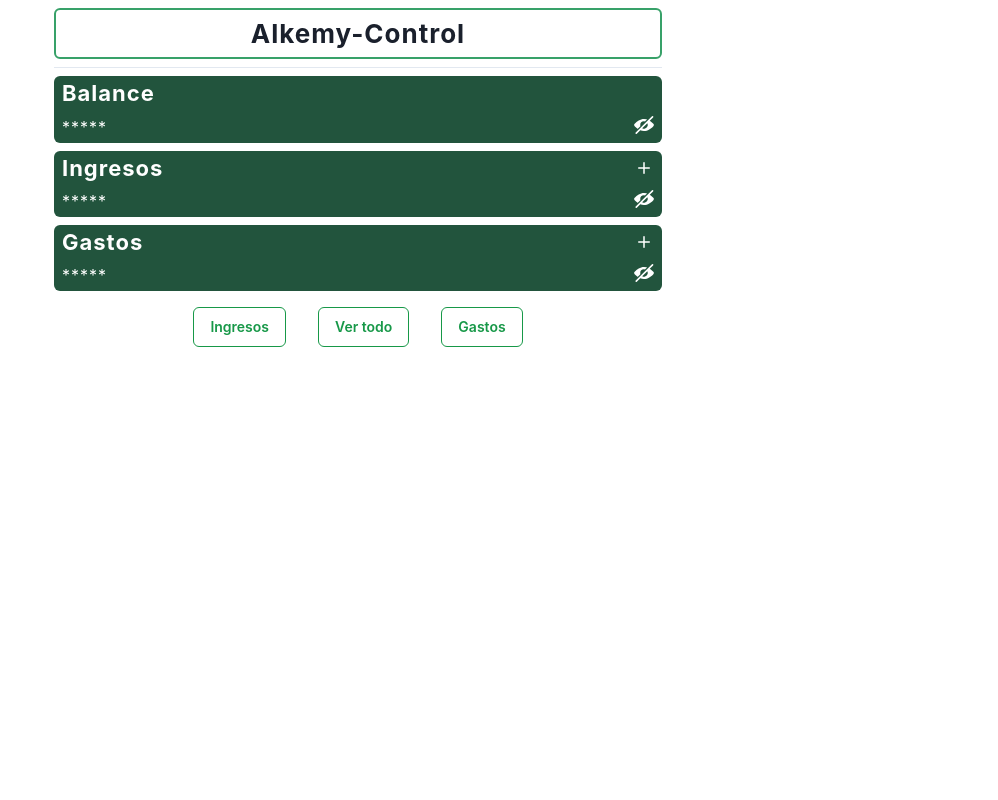
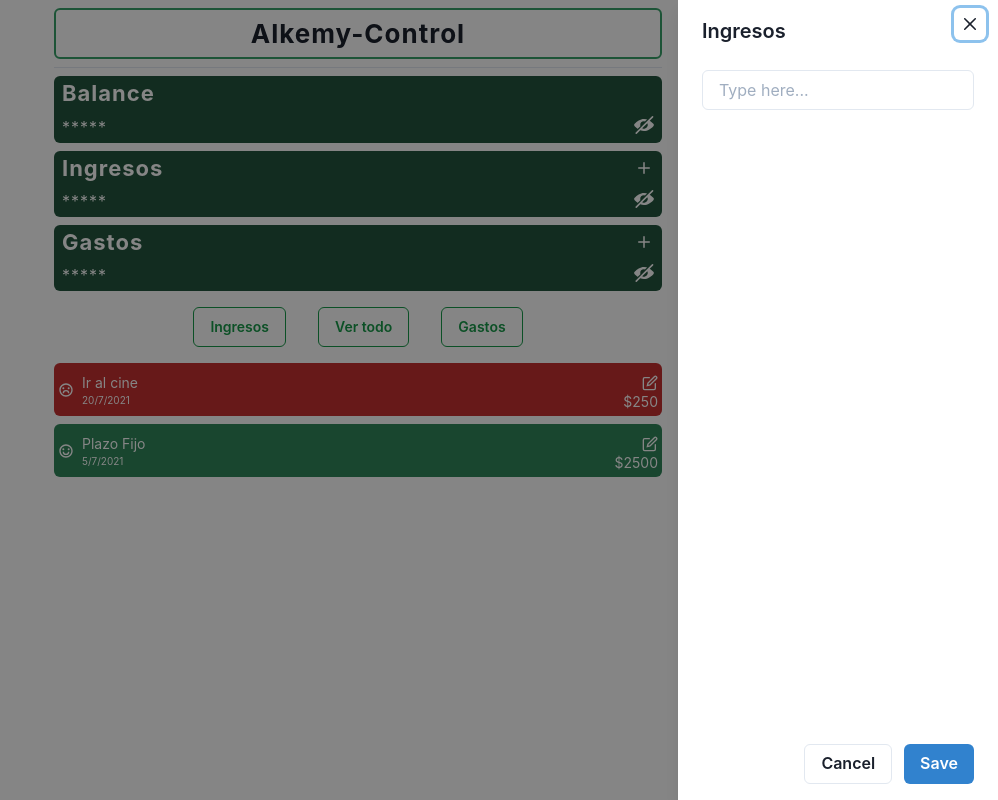
Before and after one commit to josesantangelo/ChallengeAlkemy, a React (Vite) app in the folder client/: page / in a window 1280 px wide. Both pictures are taken after a click on the icon 926 px from the left and 167 px from the top of the page. Shown: the whole page, without its empty margins (282-1280 px from the left). Built offline with nearby package versions, Linux system fonts and the light colour scheme.

Commit message:
useDisclosures in App // Drawer templates in Income & Expense

```diff
--- a/client/src/App.jsx
+++ b/client/src/App.jsx
@@ -16,24 +16,77 @@ import axios from "axios";
 import IncomeDrawer from './components/IncomeDrawer';
 import ExpenseDrawer from './components/ExpenseDrawer';
 import MovementInfo from './components/MovementInfo';
-import { balanceInfo, filterButtons } from './utils/constants'
+import { filterButtons } from './utils/constants'
+
+
+
+
+
+
+
+
+
 function App() {
+  //useDisclosures :
+  const {
+    isOpen: isOpenIncomeDrawer,
+    onOpen: onOpenIncomeDrawer,
+    onClose: onCloseIncomeDrawer,
+  } = useDisclosure();
+
+  const {
+    isOpen: isOpenExpenseDrawer,
+    onOpen: onOpenExpenseDrawer,
+    onClose: onCloseExpenseDrawer,
+  } = useDisclosure();
+
+
+  const balanceInfo = [
+    {
+      header: "Balance",
+      // info: balance,
+      add: false,
+    },
+    {
+      header: "Ingresos",
+      // info: incomes,
+      add: true,
+      modal: onOpenIncomeDrawer,
+    },
+    {
+      header: "Gastos",
+      // info: expenses,
+      add: true,
+      modal: onOpenExpenseDrawer,
+    },
+  ]
+
+
+  //useStates :
   const [visibleNumbers, setVisibleNumbers] = useState(false);
+
+
+
+
 
   let visibleInfo = [
     {
+      "id": 1,
       "concept": "Ir al cine",
       "date": "20/7/2021",
       "amount": -250,
       "type": "expense"
     },
     {
+      "id": 2,
       "concept": "Plazo Fijo",
       "date": "5/7/2021",
       "amount": 2500,
       "type": "income"
     },
   ]
+
+
 
 
   return (
@@ -66,6 +119,7 @@ function App() {
                 justifyContent="center"
                 paddingX={2}
                 paddingY={1}
+                key={element.header}
               >
                 <Stack
                   alignItems="center"
@@ -113,10 +167,10 @@ function App() {
         {
           visibleInfo.map(element => {
             // let modal;
-            // element.type === "income" ? modal = onOpenIncomeModal : modal = onOpenExpenseModal
+            // element.type === "income" ? modal = onOpenIncomeDrawer : modal = onOpenExpenseModal
             return (
               <MovementInfo
-                key={element.concept}
+                key={element.id}
                 amount={element.amount}
                 concept={element.concept}
                 date={element.date}
@@ -126,7 +180,24 @@ function App() {
               />
             );
           }).slice(0, 10)}
-      </Stack> : <Stack justifyContent="center" paddingTop={10} alignItems="center"><Spinner color={"green.500"} size="xl" /> </Stack>}
+      </Stack> :
+        <Stack justifyContent="center" paddingTop={10} alignItems="center">
+          <Spinner color={"green.500"} size="xl" />
+        </Stack>}
+
+      <IncomeDrawer
+        isOpen={isOpenIncomeDrawer}
+        onClose={onCloseIncomeDrawer}
+        onOpen={onOpenIncomeDrawer}
+      />
+
+
+      <ExpenseDrawer
+        isOpen={isOpenExpenseDrawer}
+        onClose={onCloseExpenseDrawer}
+        onOpen={onOpenExpenseDrawer}
+      />
+
 
 
     </Container>
--- a/client/src/components/ExpenseDrawer.jsx
+++ b/client/src/components/ExpenseDrawer.jsx
@@ -1,8 +1,44 @@
-import React from 'react'
+import React, { useEffect, useState } from 'react'
+import {
+    Stack,
+    Button,
+    FormControl,
+    FormLabel,
+    Input,
+    Drawer,
+    DrawerBody,
+    DrawerFooter,
+    DrawerHeader,
+    DrawerOverlay,
+    DrawerContent,
+    DrawerCloseButton,
+} from '@chakra-ui/react'
+import axios from 'axios'
 
-const ExpenseDrawer = () => {
+const ExpenseDrawer = ({ isOpen, onOpen, onClose }) => {
     return (
-        <div>ExpenseDrawer</div>
+        <Drawer
+            isOpen={isOpen}
+            placement='right'
+            onClose={onClose}
+        >
+            <DrawerOverlay />
+            <DrawerContent>
+                <DrawerCloseButton />
+                <DrawerHeader>Gastos</DrawerHeader>
+
+                <DrawerBody>
+                    <Input placeholder='Type here...' />
+                </DrawerBody>
+
+                <DrawerFooter>
+                    <Button variant='outline' mr={3} onClick={onClose}>
+                        Cancel
+                    </Button>
+                    <Button colorScheme='blue'>Save</Button>
+                </DrawerFooter>
+            </DrawerContent>
+        </Drawer>
     )
 }
 
--- a/client/src/components/IncomeDrawer.jsx
+++ b/client/src/components/IncomeDrawer.jsx
@@ -1,8 +1,44 @@
-import React from 'react'
+import React, { useEffect, useState } from 'react'
+import {
+    Stack,
+    Button,
+    FormControl,
+    FormLabel,
+    Input,
+    Drawer,
+    DrawerBody,
+    DrawerFooter,
+    DrawerHeader,
+    DrawerOverlay,
+    DrawerContent,
+    DrawerCloseButton,
+} from '@chakra-ui/react'
+import axios from 'axios'
 
-const IncomeDrawer = () => {
+const IncomeDrawer = ({ isOpen, onOpen, onClose }) => {
     return (
-        <div>IncomeDrawer</div>
+        <Drawer
+            isOpen={isOpen}
+            placement='right'
+            onClose={onClose}
+        >
+            <DrawerOverlay />
+            <DrawerContent>
+                <DrawerCloseButton />
+                <DrawerHeader>Ingresos</DrawerHeader>
+
+                <DrawerBody>
+                    <Input placeholder='Type here...' />
+                </DrawerBody>
+
+                <DrawerFooter>
+                    <Button variant='outline' mr={3} onClick={onClose}>
+                        Cancel
+                    </Button>
+                    <Button colorScheme='blue'>Save</Button>
+                </DrawerFooter>
+            </DrawerContent>
+        </Drawer>
     )
 }
 
--- a/client/src/components/MovementInfo.jsx
+++ b/client/src/components/MovementInfo.jsx
@@ -1,9 +1,46 @@
-import React from 'react'
+import { Stack, Text } from "@chakra-ui/react";
+import { EditIcon } from "@chakra-ui/icons";
+import { RiEmotionHappyLine, RiEmotionUnhappyLine } from 'react-icons/ri'
 
-const MovementInfo = () => {
+const MovementInfo = ({ concept, date, amount, type, modal, stateManager }) => {
     return (
-        <div>MovementInfo</div>
-    )
+        <Stack
+            direction="row"
+            justifyContent="space-between"
+            alignItems="center"
+            paddingX={1}
+            paddingY={1}
+            backgroundColor={type}
+            borderRadius="md"
+        >
+            <Stack direction="row" alignItems="center">
+                {type === 'income' ? <RiEmotionHappyLine /> : <RiEmotionUnhappyLine />}
+                <Stack alignItems="flex-start" spacing={0} justifyContent="flex-end">
+                    <Text fontSize={14}>{concept}</Text>
+                    <Text fontSize={10}> {date}</Text>
+                </Stack>
+            </Stack>
+
+            <Stack
+                alignItems="flex-end"
+                spacing={0}
+                paddingTop={2}
+                justifyContent="flex-end"
+            >
+                <EditIcon w={4} h={4} cursor="pointer" onClick={() => {
+                    stateManager({
+                        concept: concept,
+                        date: date,
+                        amount: amount,
+                        type: type,
+                    });
+                    modal();
+                }} />
+                {amount > 0 ? <Text fontSize={14}>${amount}</Text> : <Text fontSize={14}>${amount * -1}</Text>}
+
+            </Stack>
+        </Stack>
+    );
 }
 
 export default MovementInfo
--- a/client/src/utils/constants.js
+++ b/client/src/utils/constants.js
@@ -8,7 +8,7 @@ export const balanceInfo = [
         header: "Ingresos",
         // info: incomes,
         add: true,
-        // modal: onOpenIncomeModal,
+        // modal: onOpenIncomeDrawer,
     },
     {
         header: "Gastos",
```
